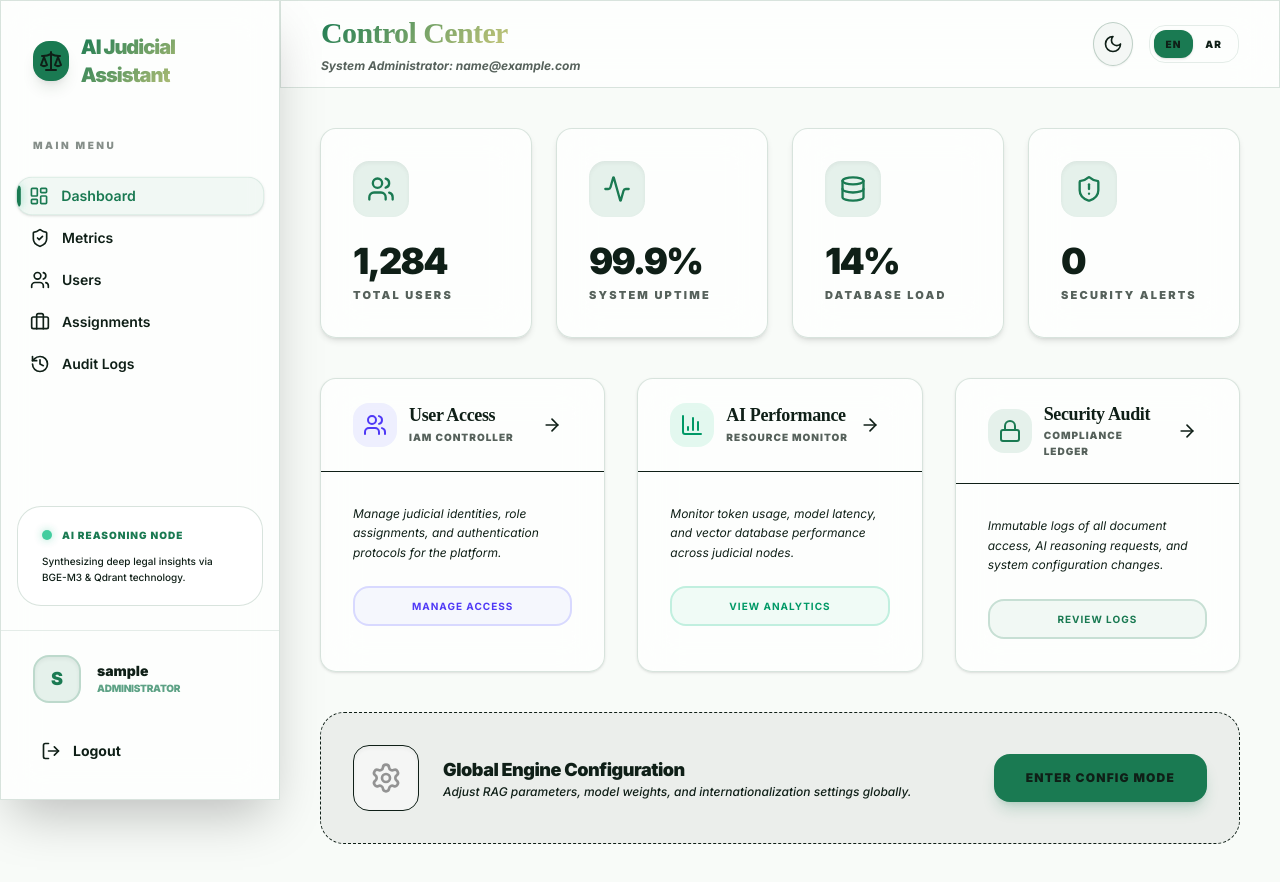
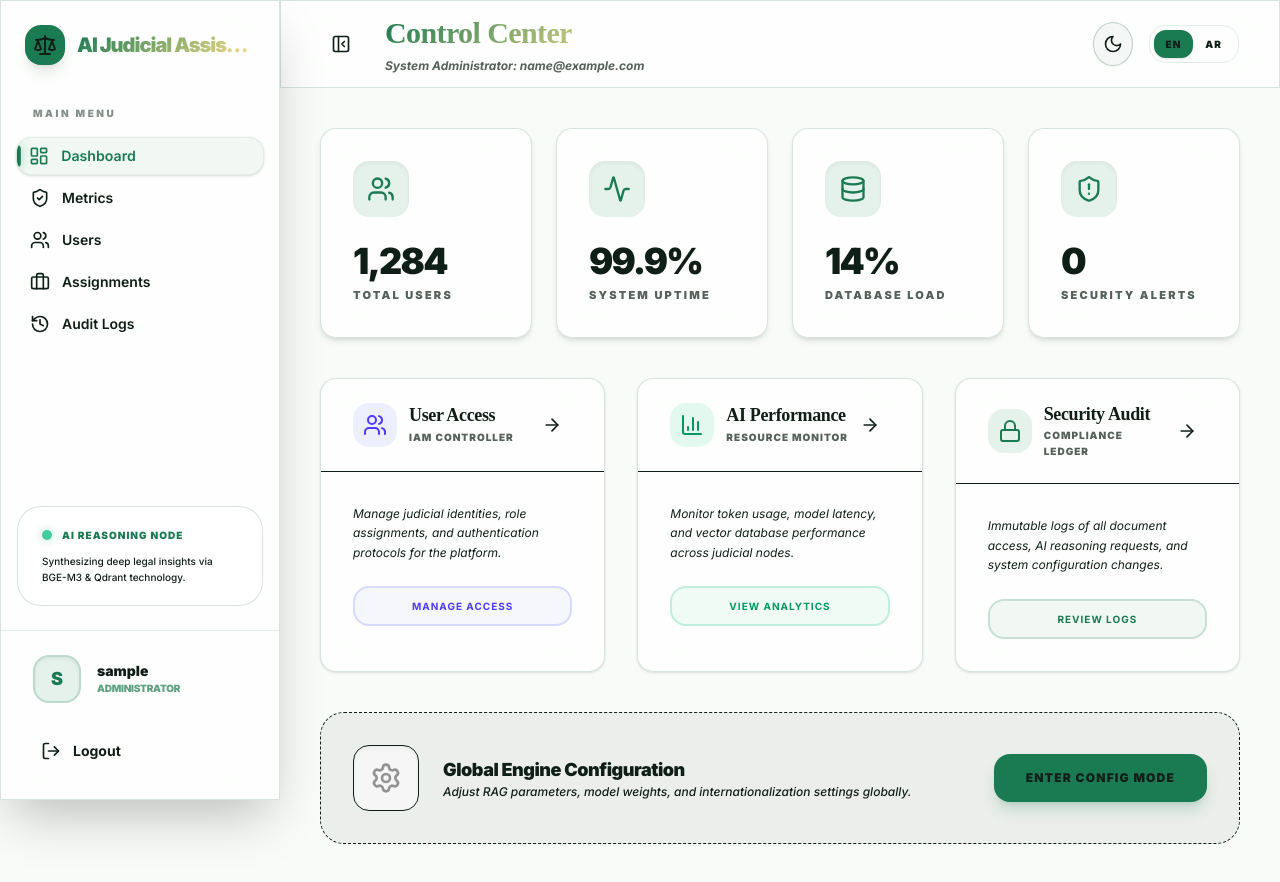
Before and after one commit to YeshwanthMotivity/AI-Legal-Assistant, a React (Vite) app in the folder frontend/: page /admin/dashboard in a window 1280 px wide. Built offline with nearby package versions, Linux system fonts and the light colour scheme; sample sign-in values are in the browser's storage.

Commit message:
feat(ui): implement collapsible AI Assistant sidebar and wide comparison table

```diff
--- a/frontend/src/components/layout/PortalLayout.tsx
+++ b/frontend/src/components/layout/PortalLayout.tsx
@@ -39,22 +39,26 @@ interface SidebarItemProps {
   href: string;
   active?: boolean;
   collapsed?: boolean;
+  onClick?: () => void;
 }
 
-const SidebarItem = ({ icon: Icon, label, href, active, collapsed }: SidebarItemProps) => (
+const SidebarItem = ({ icon: Icon, label, href, active, collapsed, onClick }: SidebarItemProps) => (
   <NavLink
     to={href}
+    onClick={onClick}
     className={cn(
-      "relative flex items-center gap-3 px-3 py-2 text-sm font-semibold transition-all rounded-xl mb-1 group overflow-hidden",
+      "relative flex items-center gap-3 py-2 text-sm font-semibold transition-all rounded-xl mb-1 group overflow-hidden",
+      collapsed ? "px-0 justify-center" : "px-3",
       active
         ? "bg-primary/5 text-primary shadow-sm border border-primary/10 scale-[1.01]"
         : "text-muted-foreground hover:bg-muted/50 hover:text-foreground border border-transparent"
     )}
+    title={collapsed ? label : undefined}
   >
     {active && (
       <div className="absolute left-0 top-1/2 -translate-y-1/2 w-1 h-3/5 bg-primary rounded-r-md transition-all duration-300 shadow-[0_0_8px_rgba(16,185,129,0.5)]" />
     )}
-    <Icon className={cn("w-5 h-5 shrink-0", active ? "text-primary" : "group-hover:scale-105 transition-transform text-muted-foreground/70 group-hover:text-primary/70")} />
+    <Icon className={cn("shrink-0", collapsed ? "w-6 h-6" : "w-5 h-5", active ? "text-primary" : "group-hover:scale-105 transition-transform text-muted-foreground/70 group-hover:text-primary/70")} />
     {!collapsed && <span className="truncate">{label}</span>}
   </NavLink>
 );
@@ -102,26 +106,35 @@ const PortalLayout = ({ title, subtitle, children, hideHeaderContent }: PortalLa
 
   const menuItems = getMenuItems()
 
+  const handleNavClick = (label: string) => {
+    if (label === t('nav.dashboard') || label === t('judge.nav.cases') || label === t('clerk.nav.cases')) {
+      setIsCollapsed(true);
+    }
+  }
+
   return (
     <div className="flex min-h-screen bg-background text-foreground selection:bg-primary/20">
       {/* Static Sidebar */}
       <aside
         className={cn(
-          "glass-strong flex flex-col fixed h-full z-40 w-[280px] border-r-0 border-l-0 shadow-2xl",
+          "glass-strong flex flex-col fixed h-full z-40 transition-all duration-300 border-r-0 border-l-0 shadow-2xl",
+          isCollapsed ? "w-[80px]" : "w-[280px]",
           isRTL ? "right-0 border-l" : "left-0 border-r"
         )}
       >
-        <div className="p-8 flex items-center gap-3">
-          <div className="w-10 h-10 bg-primary rounded-2xl flex items-center justify-center text-primary-foreground shadow-lg transition-transform hover:scale-105 active:scale-95">
+        <div className={cn("p-6 flex items-center mb-2", isCollapsed ? "justify-center" : "gap-3")}>
+          <div className="w-10 h-10 shrink-0 bg-primary rounded-2xl flex items-center justify-center text-primary-foreground shadow-lg transition-transform hover:scale-105 active:scale-95">
             <Scale className="w-6 h-6" />
           </div>
-          <span className="font-black text-xl tracking-tighter text-gradient">{t('common.appName')}</span>
+          {!isCollapsed && <span className="font-black text-xl tracking-tighter text-gradient truncate">{t('common.appName')}</span>}
         </div>
 
-        <nav className="flex-1 px-4 py-4 space-y-1 overflow-y-auto scrollbar-hide">
-          <div className="text-[10px] font-black text-muted-foreground uppercase tracking-[0.25em] mb-6 px-4 opacity-50">
+        <nav className="flex-1 px-4 py-2 space-y-1 overflow-y-auto scrollbar-hide">
+          {!isCollapsed && (
+            <div className="text-[10px] font-black text-muted-foreground uppercase tracking-[0.25em] mb-4 px-4 opacity-50">
               {t('common.main_menu')}
             </div>
+          )}
           {menuItems.map((item) => (
             <SidebarItem
               key={item.href}
@@ -129,22 +142,28 @@ const PortalLayout = ({ title, subtitle, children, hideHeaderContent }: PortalLa
               label={item.label}
               href={item.href}
               active={location.pathname === item.href}
+              collapsed={isCollapsed}
+              onClick={() => handleNavClick(item.label)}
             />
           ))}
         </nav>
 
         {/* AI Engine Info Card (Static) */}
+        {!isCollapsed && (
           <div className="px-6 py-5 mx-4 mb-6 rounded-3xl bg-primary/5 border border-primary/10 glass-strong">
             <div className="flex items-center gap-2.5 mb-2.5">
                <div className="w-2.5 h-2.5 rounded-full bg-emerald-500 animate-pulse shadow-[0_0_8px_rgba(16,185,129,0.5)]" />
-             <span className="text-[10px] font-black uppercase tracking-widest text-primary">{t('judge.judgment.aiReasoningNode')}</span>
+               <span className="text-[10px] font-black uppercase tracking-widest text-primary truncate">{t('judge.judgment.aiReasoningNode')}</span>
             </div>
             <p className="text-[10px] text-muted-foreground/80 leading-relaxed font-medium">
                {t('judge.judgment.aiReasoningDesc')}
             </p>
           </div>
+        )}
 
-        <div className="p-6 bg-muted/20 border-t border-border/40 mt-auto">
+        <div className={cn("bg-muted/20 border-t border-border/40 mt-auto", isCollapsed ? "p-4" : "p-6")}>
+          {!isCollapsed ? (
+            <>
               <div className="flex items-center gap-4 mb-6 px-2">
                 <div className="w-12 h-12 rounded-2xl bg-primary/10 border-2 border-primary/20 flex items-center justify-center text-primary font-black shadow-inner shrink-0 text-lg">
                   {user?.username?.[0].toUpperCase()}
@@ -162,6 +181,17 @@ const PortalLayout = ({ title, subtitle, children, hideHeaderContent }: PortalLa
                 <LogOut className={cn("w-5 h-5 transition-transform group-hover:-translate-x-1", isRTL ? "ml-3" : "mr-3")} />
                 <span className="font-bold">{t('auth.logout')}</span>
               </Button>
+            </>
+          ) : (
+            <Button
+              variant="ghost"
+              className="w-full justify-center text-destructive hover:text-destructive hover:bg-destructive/10 rounded-2xl h-12 transition-all p-0"
+              onClick={logout}
+              title={t('auth.logout')}
+            >
+              <LogOut className="w-5 h-5" />
+            </Button>
+          )}
         </div>
       </aside>
 
@@ -169,13 +199,22 @@ const PortalLayout = ({ title, subtitle, children, hideHeaderContent }: PortalLa
       <main
         className={cn(
           "flex-1 transition-all duration-300 min-h-screen",
-          isRTL ? "mr-[280px]" : "ml-[280px]"
+          isRTL ? (isCollapsed ? "mr-[80px]" : "mr-[280px]") : (isCollapsed ? "ml-[80px]" : "ml-[280px]")
         )}
       >
         {/* Header Enhancement */}
         {!hideHeaderContent && (
           <header className="sticky top-0 z-30 w-full glass-strong border-b px-10 py-5 flex justify-between items-center h-[88px]">
-            <div className="animate-in fade-in slide-in-from-top-2 duration-500">
+            <div className="flex items-center gap-6 animate-in fade-in slide-in-from-top-2 duration-500">
+              <Button
+                variant="ghost"
+                size="icon"
+                className="h-10 w-10 text-muted-foreground hover:text-primary rounded-full"
+                onClick={() => setIsCollapsed(!isCollapsed)}
+              >
+                {isCollapsed ? <PanelLeft className="w-5 h-5" /> : <PanelLeftClose className="w-5 h-5" />}
+              </Button>
+              <div>
                 <h1 className="text-3xl font-black tracking-tighter text-gradient leading-none">
                   {title}
                 </h1>
@@ -184,6 +223,7 @@ const PortalLayout = ({ title, subtitle, children, hideHeaderContent }: PortalLa
                     {subtitle}
                   </p>
                 )}
+              </div>
             </div>
 
             <div className="flex items-center gap-8">
--- a/frontend/src/pages/judge/PrecedentDetailPage.tsx
+++ b/frontend/src/pages/judge/PrecedentDetailPage.tsx
@@ -479,7 +479,7 @@ const PrecedentDetailPage: React.FC = () => {
         </main>
 
         {/* Sidebar - AI Chat & Comparison Tabs */}
-        <aside className="w-full lg:w-[480px] flex flex-col shrink-0">
+        <aside className="w-full lg:w-[560px] xl:w-[640px] flex flex-col shrink-0">
           <Card className="h-full shadow-xl border-primary/20 overflow-hidden flex flex-col bg-card/50 backdrop-blur-sm">
             {/* Tab Header */}
             <div className="flex border-b bg-muted/30">
```
Lines whose indentation alone changed are shown as unchanged.
